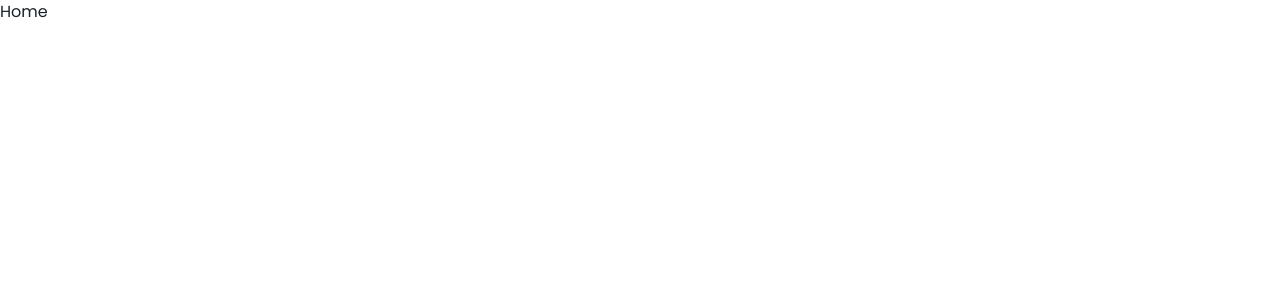
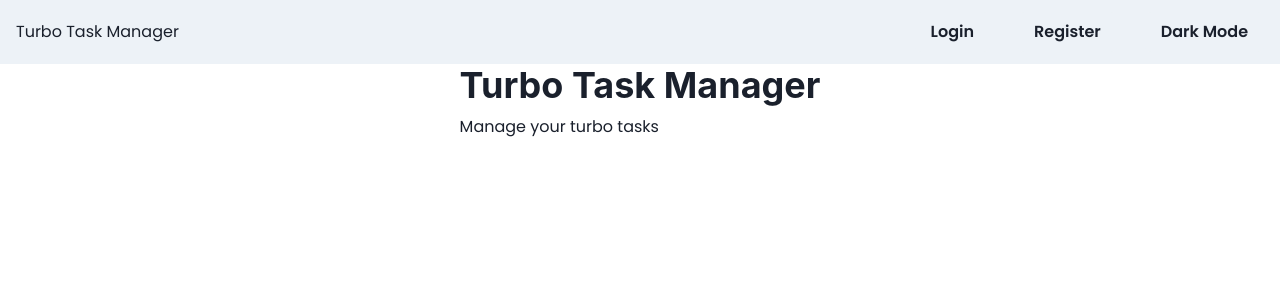
Before and after one commit to PoC-Community/software-pool-rush-turbo-task-manager, a React (Create React App) app in the folder frontend/: page / in a window 1280 px wide. Shown: the top 300 px of the page. Built offline with nearby package versions, Linux system fonts and the light colour scheme.

Commit message:
home page

```diff
--- a/frontend/src/pages/Home.tsx
+++ b/frontend/src/pages/Home.tsx
@@ -1,6 +1,68 @@
+import { ReactNode } from 'react';
+import {
+    Box,
+    Flex,
+    Link,
+    Button,
+    useColorModeValue,
+    Stack,
+    useColorMode,
+    Center,
+    Heading,
+} from '@chakra-ui/react';
 
-const Home = (): JSX.Element => (
-    <div>Home</div>
+const NavLink = ({ children }: { children: ReactNode }) => (
+    <Link
+        px={2}
+        py={1}
+        rounded={'md'}
+        _hover={{
+            textDecoration: 'none',
+            bg: useColorModeValue('gray.200', 'gray.700'),
+        }}
+        href={'#'}>
+        {children}
+    </Link>
 );
 
+function Nav() {
+    const {toggleColorMode} = useColorMode();
+    return (
+        <>
+            <Box bg={useColorModeValue('gray.100', 'gray.900')} px={4}>
+                <Flex h={16} alignItems={'center'} justifyContent={'space-between'}>
+                    <Box>Turbo Task Manager</Box>
+
+                    <Flex alignItems={'center'}>
+                        <Stack direction={'row'} spacing={7}>
+                            <Button>
+                                Login
+                            </Button>
+                            <Button>
+                                Register
+                            </Button>
+                            <Button onClick={toggleColorMode}>
+                                Dark Mode
+                            </Button>
+                        </Stack>
+                    </Flex>
+                </Flex>
+            </Box>
+        </>
+    );
+}
+function Home() {
+    return (
+        <div>
+            <Nav></Nav>
+            <Center>
+                <Stack align='stretch'>
+                    <Heading>Turbo Task Manager</Heading>
+                    <Box justify-content={'align'}>Manage your turbo tasks</Box>
+                </Stack>
+            </Center>
+        </div>
+    );
+}
+
 export default Home;
```
